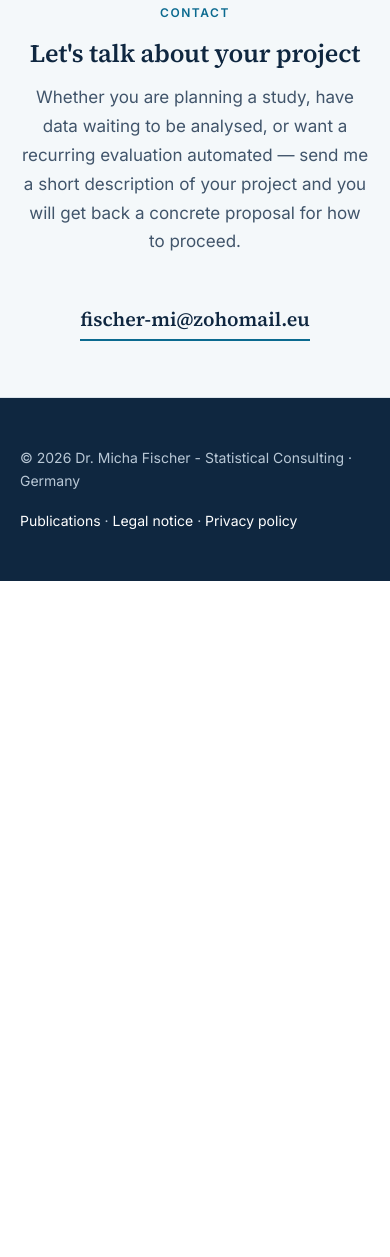
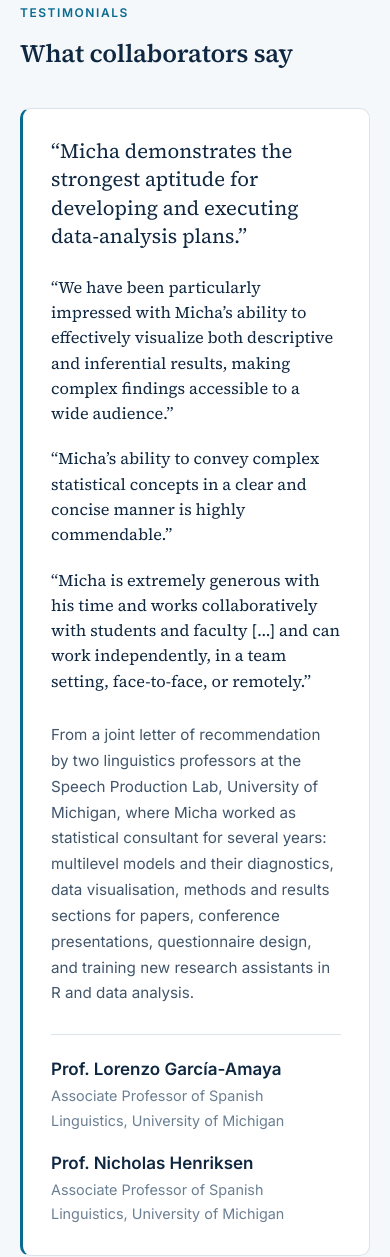
Before and after one commit to mf-stats/mf-stats.github.io, a plain HTML site: page index.html in a window 390 px wide. Shown: the part 4471-5728 px from the top of the page. Before the commit the page ends 5052 px from the top, so only its background shows below. Drawn offline with Linux system fonts and the light colour scheme.

Commit message:
Add testimonials section with quotes from the SPL recommendation letter
A new section on the home page, linked from the nav, quotes the joint
letter by Lorenzo García-Amaya and Nicholas Henriksen and lists both
authors. Each testimonial is its own figure so more can be added.

Co-Authored-By: Claude Opus 5.5 <noreply@anthropic.com>

```diff
--- a/assets/css/site.css
+++ b/assets/css/site.css
@@ -361,6 +361,78 @@ section { padding-block: clamp(3.5rem, 7vw, 6rem); }
   overflow-wrap: anywhere;
 }
 
+/* --- Testimonials ---------------------------------------------------------
+   A stack of figures, one per reference. The first quote is the pull quote;
+   further quotes sit below it, then the context line and the people. */
+
+.quote-note { font-size: 0.9rem; color: var(--ink-faint); }
+
+.testimonials {
+  display: grid;
+  gap: 1.75rem;
+  margin-top: 2.5rem;
+}
+
+.testimonial {
+  margin: 0;
+  background: var(--bg);
+  border: 1px solid var(--border);
+  border-left: 3px solid var(--accent);
+  border-radius: var(--radius);
+  padding: clamp(1.75rem, 4vw, 2.75rem);
+}
+
+.testimonial blockquote { margin: 0; }
+
+.testimonial .pull {
+  font-family: var(--font-serif);
+  font-size: clamp(1.25rem, 1.05rem + 0.9vw, 1.65rem);
+  line-height: 1.4;
+  color: var(--ink);
+  max-width: 40ch;
+  margin-bottom: 1.5rem;
+}
+
+.testimonial .quotes {
+  list-style: none;
+  margin: 0;
+  padding: 0;
+  display: grid;
+  grid-template-columns: repeat(auto-fit, minmax(240px, 1fr));
+  gap: 1.25rem 2rem;
+}
+
+.testimonial .quotes li {
+  font-family: var(--font-serif);
+  font-size: 1.02rem;
+  line-height: 1.55;
+  color: var(--ink);
+}
+
+.testimonial .context {
+  margin-top: 1.75rem;
+  font-size: 0.95rem;
+}
+
+.testimonial figcaption {
+  display: flex;
+  flex-wrap: wrap;
+  gap: 1rem 2.5rem;
+  margin-top: 1.75rem;
+  padding-top: 1.25rem;
+  border-top: 1px solid var(--border);
+}
+
+.testimonial .person { flex: 1 1 220px; }
+
+.testimonial .who {
+  display: block;
+  font-weight: 600;
+  color: var(--ink);
+}
+
+.testimonial .role { display: block; color: var(--ink-faint); font-size: 0.9rem; }
+
 /* --- Contact ------------------------------------------------------------- */
 
 .contact { text-align: center; }
--- a/index.html
+++ b/index.html
@@ -31,6 +31,7 @@
                 <a href="#services"><span lang="en">Services</span><span lang="de">Leistungen</span></a>
                 <a href="#approach"><span lang="en">Working together</span><span lang="de">Zusammenarbeit</span></a>
                 <a href="#about"><span lang="en">About</span><span lang="de">Zur Person</span></a>
+                <a href="#testimonials"><span lang="en">Testimonials</span><span lang="de">Referenzen</span></a>
                 <a href="publications.html"><span lang="en">Publications</span><span lang="de">Publikationen</span></a>
                 <a href="#contact"><span lang="en">Contact</span><span lang="de">Kontakt</span></a>
             </nav>
@@ -175,7 +176,51 @@
             </div>
         </section>
 
-        <section id="contact" class="section-alt">
+        <section id="testimonials" class="section-alt">
+            <div class="wrap">
+                <p class="eyebrow">
+                    <span lang="en">Testimonials</span>
+                    <span lang="de">Referenzen</span>
+                </p>
+                <h2 lang="en">What collaborators say</h2>
+                <h2 lang="de">Was Projektpartner sagen</h2>
+                <p class="quote-note" lang="de">Zitate im englischen Original.</p>
+
+                <!-- One <figure class="testimonial"> per reference; add new ones
+                     inside .testimonials. Quotes are verbatim from the letter;
+                     only the context line is paraphrased and translated.
+                     Source: joint letter of recommendation from L. García-Amaya
+                     and N. Henriksen (Henriksen_GarciaAmaya_to_Fischer_EMPLOYMENT_2023.pdf). -->
+                <div class="testimonials">
+                    <figure class="testimonial">
+                        <blockquote>
+                            <p class="pull">“Micha demonstrates the strongest aptitude for developing and executing data-analysis plans.”</p>
+                            <ul class="quotes">
+                                <li>“We have been particularly impressed with Micha’s ability to effectively visualize both descriptive and inferential results, making complex findings accessible to a wide audience.”</li>
+                                <li>“Micha’s ability to convey complex statistical concepts in a clear and concise manner is highly commendable.”</li>
+                                <li>“Micha is extremely generous with his time and works collaboratively with students and faculty […] and can work independently, in a team setting, face-to-face, or remotely.”</li>
+                            </ul>
+                        </blockquote>
+                        <p class="context" lang="en">From a joint letter of recommendation by two linguistics professors at the Speech Production Lab, University of Michigan, where Micha worked as statistical consultant for several years: multilevel models and their diagnostics, data visualisation, methods and results sections for papers, conference presentations, questionnaire design, and training new research assistants in R and data analysis.</p>
+                        <p class="context" lang="de">Aus einem gemeinsamen Empfehlungsschreiben zweier Linguistik-Professoren am Speech Production Lab der University of Michigan, für das Micha mehrere Jahre als statistischer Berater tätig war: Mehrebenenmodelle und deren Diagnostik, Datenvisualisierung, Methoden- und Ergebnisteile von Publikationen, Konferenzvorträge, Fragebogenentwicklung sowie die Einarbeitung neuer wissenschaftlicher Hilfskräfte in R und Datenanalyse.</p>
+                        <figcaption>
+                            <span class="person">
+                                <span class="who">Prof. Lorenzo García-Amaya</span>
+                                <span class="role" lang="en">Associate Professor of Spanish Linguistics, University of Michigan</span>
+                                <span class="role" lang="de">Associate Professor für hispanistische Linguistik, University of Michigan</span>
+                            </span>
+                            <span class="person">
+                                <span class="who">Prof. Nicholas Henriksen</span>
+                                <span class="role" lang="en">Associate Professor of Spanish Linguistics, University of Michigan</span>
+                                <span class="role" lang="de">Associate Professor für hispanistische Linguistik, University of Michigan</span>
+                            </span>
+                        </figcaption>
+                    </figure>
+                </div>
+            </div>
+        </section>
+
+        <section id="contact">
             <div class="wrap contact">
                 <p class="eyebrow">
                     <span lang="en">Contact</span>
```
Also changed, not shown: publications.html (+1 -0 lines).
